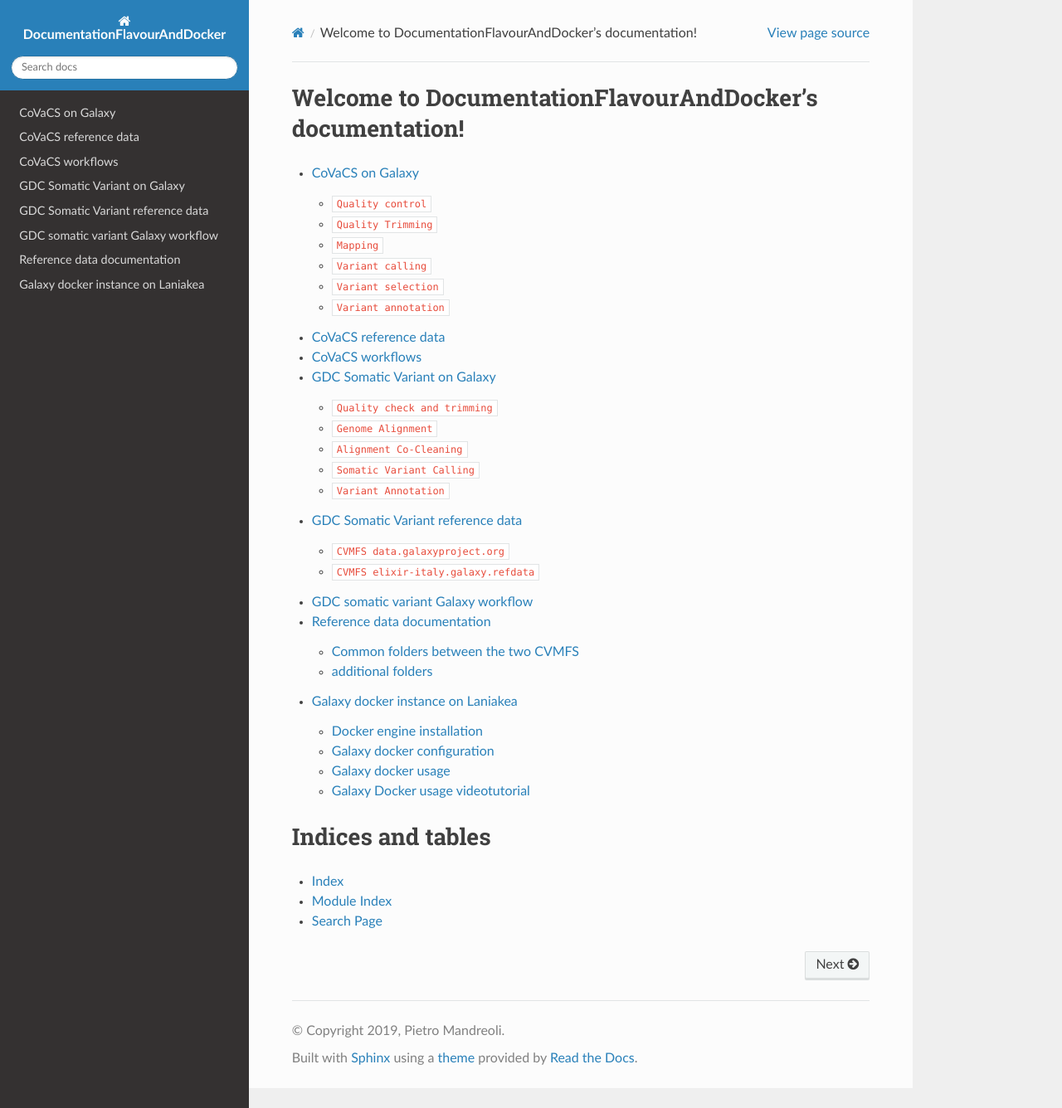
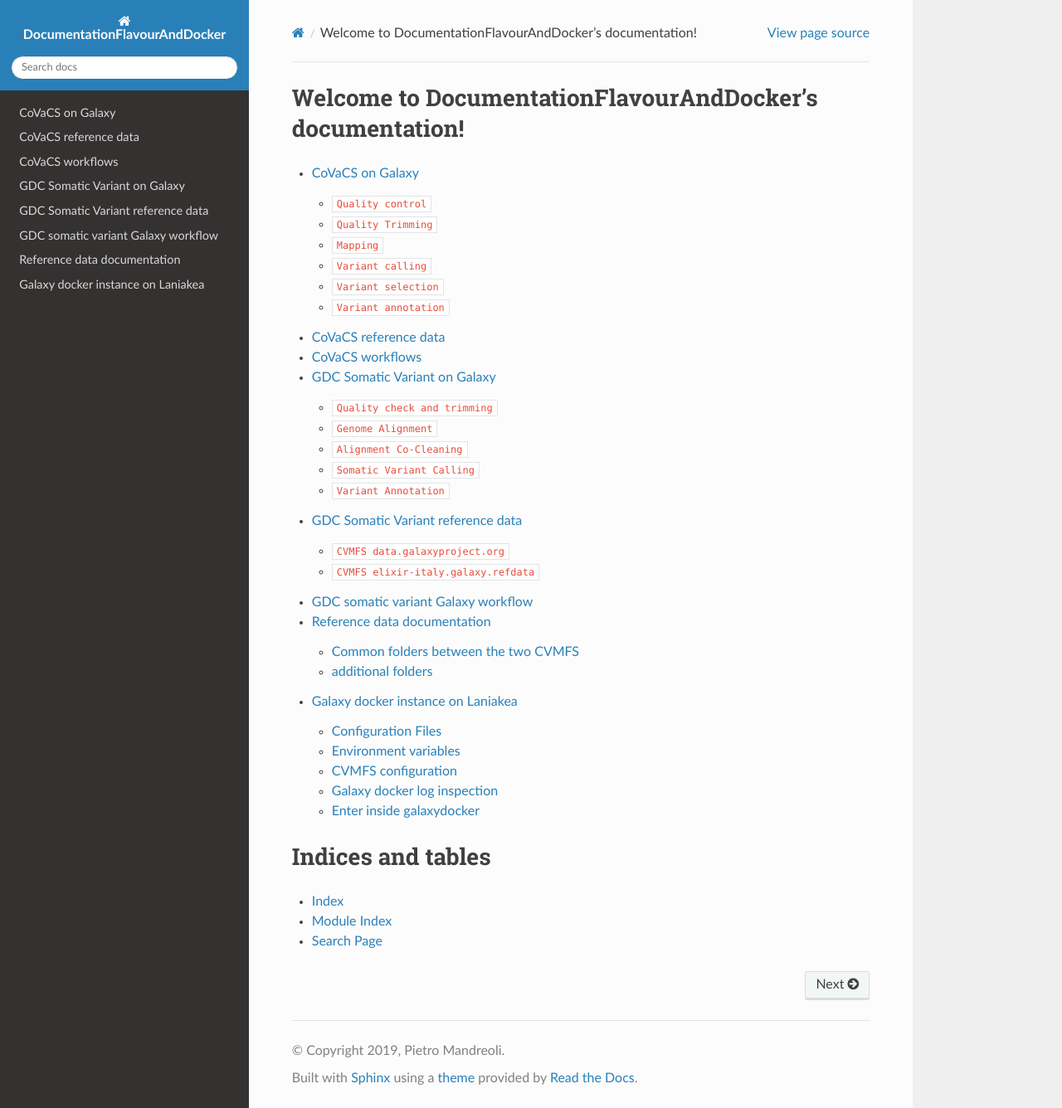
Before and after one commit to pmandreoli/DocumentationFlavourAndDocker, a Sphinx documentation site: the page built from source/index.rst, in a window 1280 px wide and 1336 px high. Shown: the whole window at 83% size. Built offline with Sphinx 7.4.7 and the Read the Docs theme 2.0.0, drawn with Linux system fonts in a browser that asks for light colours; part of the change alters nothing that is shown.

Commit message:
semplification

```diff
--- a/source/galaxy_docker.rst
+++ b/source/galaxy_docker.rst
@@ -1,8 +1,8 @@
 Galaxy docker instance on Laniakea
 ==================================
 
-the ansible role ansible-role-galaxycloud-docker run Galaxy docker inside a Virtual Machine Centos 7.
-support the following docker image:
+The Laniakea's Galaxy Docker application run a Galaxy Docker container inside a Centos 7 virtual machine.
+It support the following Docker image:
 
 - `bgruening/galaxy-stable <https://hub.docker.com/r/bgruening/galaxy-stable/tags>`_
 - `bgruening/galaxy-rna-workbench <https://hub.docker.com/r/bgruening/galaxy-rna-workbench/tags>`_
@@ -10,23 +10,13 @@ support the following docker image:
 - `laniakeacloud/galaxy-covacs:19.01_nowf <https://hub.docker.com/r/laniakeacloud/galaxy-covacs/tags>`_
 - `laniakeacloud/galaxy-gdc_somatic_variant:19.01_nowf <https://hub.docker.com/r/laniakeacloud/galaxy-gdc_somatic_variant/tags>`_
 
---------------------------
-Docker engine installation
---------------------------
-
-The docker engine is installed using the role indigo-dc.docker and the docker image location in defined on directory ``/export``
-
----------------------------
-Galaxy docker configuration
----------------------------
 
 *******************
 Configuration Files
 *******************
 
-- ``/etc/galaxy/.myenv.sh`` file containing and define the environmental variable of the container
+- ``/etc/galaxy/.myenv.sh`` file that contain and define the environmental variables of the container
 - ``/etc/galaxy/tool_data_tables`` directory containing the tool_data_table_conf.xml files
-- ``/etc/galaxy/delete_galaxy_user.py`` python script used to delete the default admin user
 
 *********************
 Environment variables
@@ -52,8 +42,8 @@ The Galaxy docker configuration is slighty different from the default one (link
 CVMFS configuration
 *******************
 
-the cvmfs selected in the dashboard is automatically configured and mounted inside the docker directory ``/cvmfs``.The cvmfs configuration files are in the directory ``/etc/cvmfs`` both in the VM and in the docker.
-
+The cvmfs selected in the lanikaea dashboard is automatically configured and mounted inside the docker directory ``/cvmfs``.
+The cvmfs configuration files are in the directory ``/etc/cvmfs`` both in the VM and in the container.
 
 -------------------
 Galaxy docker usage
@@ -62,8 +52,7 @@ Galaxy docker usage
 ****************************
 Galaxy docker log inspection
 ****************************
-
-in order to check the galaxy log from the vm use the command
+Enter in the Virtual Machine using ssh protocol an use the command:
 
 ::
 
@@ -75,7 +64,7 @@ in order to check the galaxy log from the vm use the command
 Enter inside galaxydocker
 *************************
 
-In order to access to the docker execute the command
+In order to access to the Galaxy container execute the command
 
 ::
 
@@ -86,8 +75,7 @@ In order to access to the docker execute the command
 ####################################################
 Location of main directories inside the Galaxydocker
 ####################################################
-
-the mains Galaxy directory are present in ``/export``:
+Inside the container the mains Galaxy directory are present in ``/export``:
 
 - ftp: ``/export/ftp``
 - database: ``/export/database``
@@ -97,7 +85,7 @@ the mains Galaxy directory are present in ``/export``:
 Check Galaxy configuration
 ##########################
 
-in order to see specific Galaxy configuration explore the docker environment variables
+In order to see specific Galaxy configuration explore the docker environment variables using, inside the container, the command:
 
 ::
 
```
